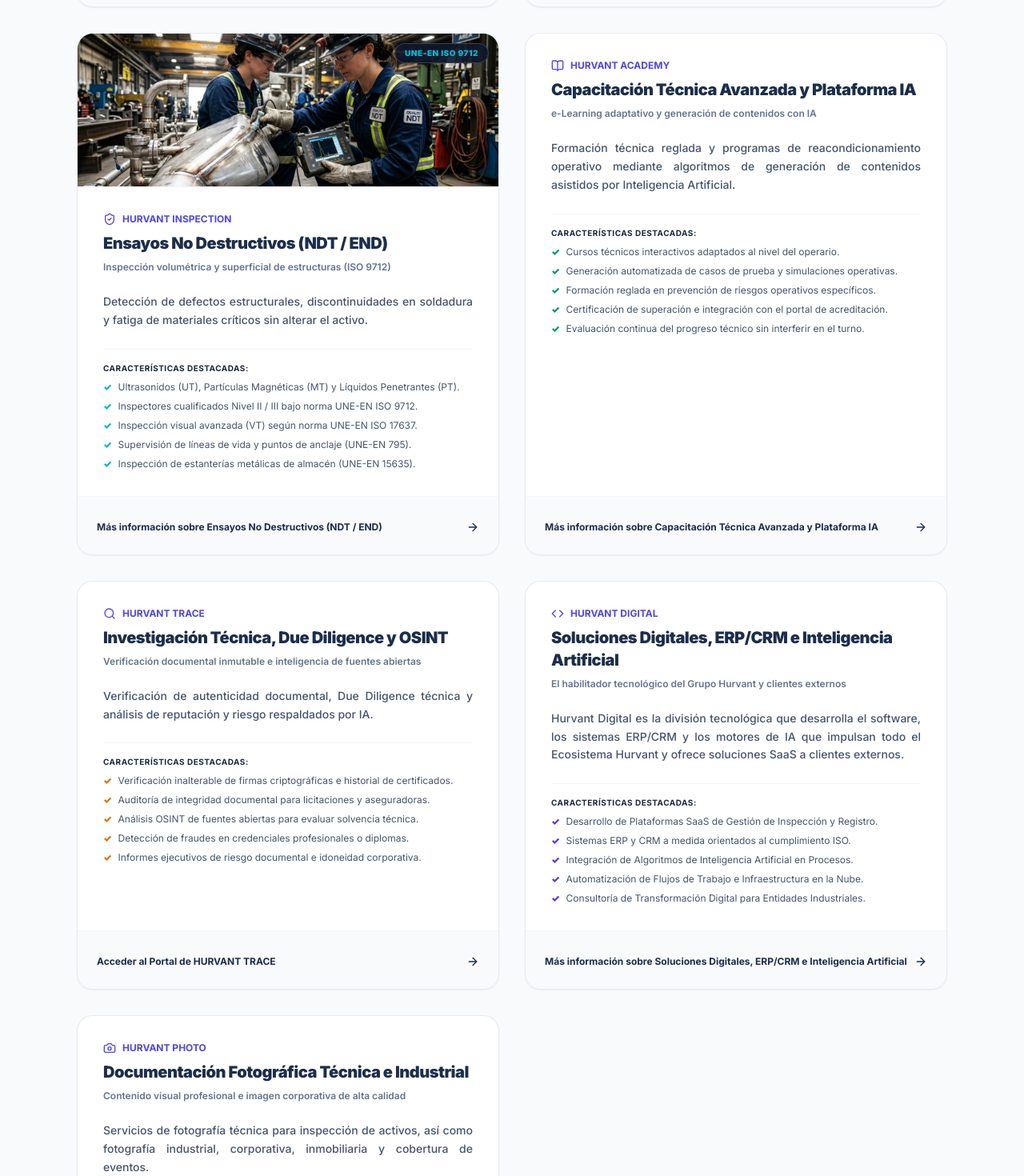
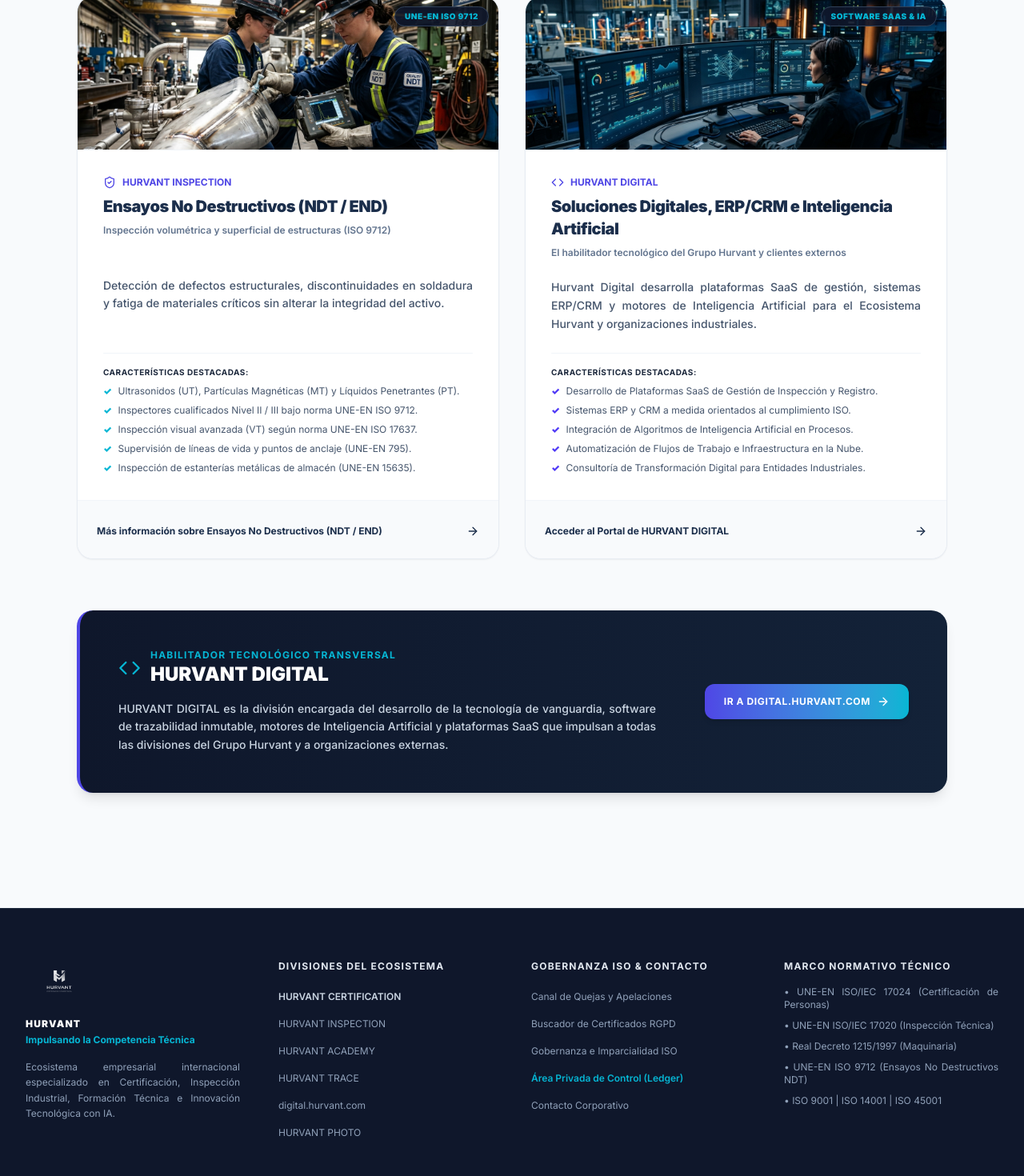
Before and after one commit to Triflonco/Hurvant-Certification, a React (Vite) app: page /servicios in a window 1280 px wide. Shown: the part 1220-2690 px from the top of the page at 80% size. Built offline with nearby package versions, Linux system fonts and the light colour scheme.

Commit message:
feat: ajustar catalogo de servicios a 4 divisiones clave con simetria 2x2 perfecta

```diff
--- a/src/components/Services.jsx
+++ b/src/components/Services.jsx
@@ -1,8 +1,7 @@
 import React, { useState } from 'react';
 import { Link } from 'react-router-dom';
 import {
-  Activity, FileText, Sliders, GraduationCap, Wrench, Shield, ArrowRight, Cpu,
-  Award, ShieldCheck, BookOpen, Search, Code, Camera, Sparkles, Layers
+  Wrench, ArrowRight, Award, ShieldCheck, Code, Layers
 } from 'lucide-react';
 import PageMeta from './shared/PageMeta';
 
@@ -13,10 +12,7 @@
     { id: 'all', name: 'Todas las Divisiones', icon: Layers },
     { id: 'certification', name: 'HURVANT CERTIFICATION', icon: Award },
     { id: 'inspection', name: 'HURVANT INSPECTION', icon: ShieldCheck },
-    { id: 'academy', name: 'HURVANT ACADEMY', icon: BookOpen },
-    { id: 'trace', name: 'HURVANT TRACE', icon: Search },
-    { id: 'digital', name: 'HURVANT DIGITAL', icon: Code },
-    { id: 'photo', name: 'HURVANT PHOTO', icon: Camera }
+    { id: 'digital', name: 'HURVANT DIGITAL', icon: Code }
   ];
 
   const ecosystemServices = [
@@ -32,7 +28,7 @@
       color: 'from-indigo-600 to-hurvant-navy',
       textColor: 'text-hurvant-indigo',
       badge: 'UNE-EN ISO/IEC 17024',
-      description: 'Evaluamos y certificamos las competencias técnicas reales de operarios, supervisores y técnicos en entornos exigentes.',
+      description: 'Evaluamos y certificamos las competencias técnicas reales de operarios, supervisores y técnicos en entornos laborales de alta exigencia.',
       details: [
         'Exámenes prácticos y teóricos bajo esquemas acreditados ISO 17024.',
         'Observación directa de desempeño y hábitos seguros en campo.',
@@ -52,8 +48,8 @@
       image: '/heavy_machinery_loader.png',
       color: 'from-indigo-700 to-slate-900',
       textColor: 'text-hurvant-navy',
-      badge: 'UNE-EN ISO/IEC 17020 | RD 1215/1997',
-      description: 'Inspección técnica reglamentaria y adecuación de maquinaria pesada, equipos de elevación e instalaciones conforme a la norma UNE-EN ISO/IEC 17020 y Ley 31/1995 LPRL.',
+      badge: 'UNE-EN ISO/IEC 17020 | RD 1215/97',
+      description: 'Inspección técnica reglamentaria y adecuación de maquinaria pesada, equipos de elevación e instalaciones conforme a UNE-EN ISO/IEC 17020 y Ley 31/1995 LPRL.',
       details: [
         'Inspección reglamentaria de carretillas, grúas, PEMP y plataformas.',
         'Dictámenes de adecuación según Real Decreto 1215/1997 Anexo I y II.',
@@ -68,13 +64,13 @@
       divisionName: 'HURVANT INSPECTION',
       title: 'Ensayos No Destructivos (NDT / END)',
       subtitle: 'Inspección volumétrica y superficial de estructuras (ISO 9712)',
-      link: '/servicios/ensayos-no-destructivos',
+      link: '/servicios/ensayos-no-destructivos-ndt',
       icon: ShieldCheck,
       image: '/ndt_testing_weld.png',
       color: 'from-cyan-600 to-slate-900',
       textColor: 'text-hurvant-cyan',
       badge: 'UNE-EN ISO 9712',
-      description: 'Detección de defectos estructurales, discontinuidades en soldadura y fatiga de materiales críticos sin alterar el activo.',
+      description: 'Detección de defectos estructurales, discontinuidades en soldadura y fatiga de materiales críticos sin alterar la integridad del activo.',
       details: [
         'Ultrasonidos (UT), Partículas Magnéticas (MT) y Líquidos Penetrantes (PT).',
         'Inspectores cualificados Nivel II / III bajo norma UNE-EN ISO 9712.',
@@ -84,83 +80,24 @@
       ]
     },
     {
-      id: 'acad-ia',
-      divisionId: 'academy',
-      divisionName: 'HURVANT ACADEMY',
-      title: 'Capacitación Técnica Avanzada y Plataforma IA',
-      subtitle: 'e-Learning adaptativo y generación de contenidos con IA',
-      link: '/contacto',
-      icon: BookOpen,
-      color: 'from-emerald-600 to-slate-900',
-      textColor: 'text-emerald-600',
-      badge: 'Plataforma IA Adaptativa',
-      description: 'Formación técnica reglada y programas de reacondicionamiento operativo mediante algoritmos de generación de contenidos asistidos por Inteligencia Artificial.',
-      details: [
-        'Cursos técnicos interactivos adaptados al nivel del operario.',
-        'Generación automatizada de casos de prueba y simulaciones operativas.',
-        'Formación reglada en prevención de riesgos operativos específicos.',
-        'Certificación de superación e integración con el portal de acreditación.',
-        'Evaluación continua del progreso técnico sin interferir en el turno.'
-      ]
-    },
-    {
-      id: 'trace-osint',
-      divisionId: 'trace',
-      divisionName: 'HURVANT TRACE',
-      title: 'Investigación Técnica, Due Diligence y OSINT',
-      subtitle: 'Verificación documental inmutable e inteligencia de fuentes abiertas',
-      link: 'https://trace.hurvant.com',
-      icon: Search,
-      color: 'from-amber-600 to-slate-900',
-      textColor: 'text-amber-600',
-      badge: 'Verification & OSINT IA',
-      description: 'Verificación de autenticidad documental, Due Diligence técnica y análisis de reputación y riesgo respaldados por IA.',
-      details: [
-        'Verificación inalterable de firmas criptográficas e historial de certificados.',
-        'Auditoría de integridad documental para licitaciones y aseguradoras.',
-        'Análisis OSINT de fuentes abiertas para evaluar solvencia técnica.',
-        'Detección de fraudes en credenciales profesionales o diplomas.',
-        'Informes ejecutivos de riesgo documental e idoneidad corporativa.'
-      ]
-    },
-    {
       id: 'digital-saas',
       divisionId: 'digital',
       divisionName: 'HURVANT DIGITAL',
       title: 'Soluciones Digitales, ERP/CRM e Inteligencia Artificial',
       subtitle: 'El habilitador tecnológico del Grupo Hurvant y clientes externos',
-      link: '/servicios',
+      link: 'https://digital.hurvant.com',
       icon: Code,
+      image: '/digital_saas_platform.png',
       color: 'from-indigo-600 to-slate-900',
       textColor: 'text-indigo-600',
-      badge: 'Software & SaaS Corporativo',
-      description: 'Hurvant Digital es la división tecnológica que desarrolla el software, los sistemas ERP/CRM y los motores de IA que impulsan todo el Ecosistema Hurvant y ofrece soluciones SaaS a clientes externos.',
+      badge: 'Software SaaS & IA',
+      description: 'Hurvant Digital desarrolla plataformas SaaS de gestión, sistemas ERP/CRM y motores de Inteligencia Artificial para el Ecosistema Hurvant y organizaciones industriales.',
       details: [
         'Desarrollo de Plataformas SaaS de Gestión de Inspección y Registro.',
         'Sistemas ERP y CRM a medida orientados al cumplimiento ISO.',
         'Integración de Algoritmos de Inteligencia Artificial en Procesos.',
         'Automatización de Flujos de Trabajo e Infraestructura en la Nube.',
         'Consultoría de Transformación Digital para Entidades Industriales.'
-      ]
-    },
-    {
-      id: 'photo-doc',
-      divisionId: 'photo',
-      divisionName: 'HURVANT PHOTO',
-      title: 'Documentación Fotográfica Técnica e Industrial',
-      subtitle: 'Contenido visual profesional e imagen corporativa de alta calidad',
-      link: 'https://www.hurvantphoto.com',
-      icon: Camera,
-      color: 'from-purple-600 to-slate-900',
-      textColor: 'text-purple-600',
-      badge: 'Contenido Visual Profesional',
-      description: 'Servicios de fotografía técnica para inspección de activos, así como fotografía industrial, corporativa, inmobiliaria y cobertura de eventos.',
-      details: [
-        'Documentación fotográfica de precisión para informes de inspección.',
-        'Fotografía de instalaciones industriales, maquinaria y procesos.',
-        'Fotografía corporativa para equipos directivos y comunicación.',
-        'Fotografía inmobiliaria y de patrimonio arquitectónico.',
-        'Cobertura visual completa de eventos corporativos e institucionales.'
       ]
     }
   ];
@@ -173,7 +110,7 @@
     <>
       <PageMeta
         title="Divisiones y Catálogo del Ecosistema | GRUPO HURVANT"
-        description="Conozca el catálogo de divisiones del Grupo Hurvant: Hurvant Certification, Hurvant Inspection, Hurvant Academy, Hurvant Trace, Hurvant Digital y Hurvant Photo."
+        description="Conozca el catálogo de divisiones del Grupo Hurvant: Hurvant Certification, Hurvant Inspection y Hurvant Digital."
         canonicalPath="/servicios"
       />
       <section className="max-w-6xl mx-auto px-4 sm:px-6 lg:px-8 py-16 animate-slide-up" aria-labelledby="services-title">
@@ -188,7 +125,7 @@
           </p>
         </header>
 
-        {/* Filtro por División */}
+        {/* Filtro por División Simétrico */}
         <div className="flex flex-wrap justify-center items-center gap-2.5 mb-12 bg-slate-100/90 p-2.5 rounded-custom-lg border border-slate-200/80">
           {divisions.map((div) => {
             const Icon = div.icon;
@@ -197,7 +134,7 @@
               <button
                 key={div.id}
                 onClick={() => setActiveDivision(div.id)}
-                className={`inline-flex items-center justify-center gap-2 px-4 py-2.5 rounded-custom-md text-xs font-bold transition-all ${
+                className={`inline-flex items-center justify-center gap-2 px-5 py-2.5 rounded-custom-md text-xs font-bold transition-all ${
                   active
                     ? 'bg-hurvant-navy text-white shadow-md'
                     : 'text-slate-650 hover:text-hurvant-navy hover:bg-white/80'
@@ -210,7 +147,7 @@
           })}
         </div>
 
-        {/* Grid de Servicios y Divisiones */}
+        {/* Grid 2x2 Simétrico de Servicios y Divisiones */}
         <div className="grid grid-cols-1 md:grid-cols-2 gap-8 items-stretch mb-16">
           {filteredServices.map((service) => {
             const IconComponent = service.icon;
@@ -232,10 +169,10 @@
                   </div>
                 )}
 
-                <div className="p-8 space-y-6 flex-grow">
+                <div className="p-8 space-y-6 flex-grow flex flex-col justify-between">
                   <div className="space-y-2">
                     <div className="flex items-center gap-2 text-xs font-bold text-hurvant-indigo">
-                      <IconComponent className="h-4 w-4" />
+                      <IconComponent className="h-4 w-4 shrink-0" />
                       <span>{service.divisionName}</span>
                     </div>
                     <h3 className="text-xl font-black text-hurvant-navy tracking-tight">{service.title}</h3>
@@ -286,24 +223,26 @@
         </div>
 
         {/* Módulo de HURVANT DIGITAL como Habilitador Tecnológico */}
-        <div className="bg-gradient-to-r from-slate-900 to-hurvant-navy-dark text-white rounded-custom-lg p-8 sm:p-12 shadow-lg border-l-4 border-hurvant-indigo space-y-6">
+        <div className="bg-gradient-to-r from-slate-900 to-hurvant-navy-dark text-white rounded-custom-lg p-8 sm:p-12 shadow-lg border-l-4 border-hurvant-indigo flex flex-col md:flex-row items-start md:items-center justify-between gap-8">
+          <div className="space-y-4 max-w-2xl">
             <div className="flex items-center gap-3">
-            <Code className="h-7 w-7 text-hurvant-cyan" />
+              <Code className="h-7 w-7 text-hurvant-cyan shrink-0" />
               <div>
                 <span className="text-xs font-bold text-hurvant-cyan uppercase tracking-widest block">Habilitador Tecnológico Transversal</span>
                 <h3 className="text-2xl font-black text-white">HURVANT DIGITAL</h3>
               </div>
             </div>
 
-          <p className="text-xs sm:text-sm text-slate-300 leading-relaxed max-w-3xl font-medium">
-            HURVANT DIGITAL es la división encargada del desarrollo de la tecnología de vanguardia, software de trazabilidad inmutable, motores de Inteligencia Artificial y plataformas SaaS que impulsan a todas las demás divisiones del Grupo Hurvant. Además, ofrece estos mismos desarrollos a organizaciones externas que buscan la máxima excelencia digital.
+            <p className="text-xs sm:text-sm text-slate-300 leading-relaxed font-medium">
+              HURVANT DIGITAL es la división encargada del desarrollo de la tecnología de vanguardia, software de trazabilidad inmutable, motores de Inteligencia Artificial y plataformas SaaS que impulsan a todas las divisiones del Grupo Hurvant y a organizaciones externas.
             </p>
+          </div>
 
           <a
             href="https://digital.hurvant.com"
             target="_blank"
             rel="noopener noreferrer"
-            className="inline-flex items-center gap-2 bg-gradient-to-r from-hurvant-indigo to-hurvant-cyan text-white font-bold text-xs px-6 py-3 rounded-custom-md hover:brightness-110 transition-all uppercase tracking-wider"
+            className="inline-flex items-center gap-2 bg-gradient-to-r from-hurvant-indigo to-hurvant-cyan text-white font-bold text-xs px-6 py-3.5 rounded-custom-md hover:brightness-110 transition-all uppercase tracking-wider shrink-0 shadow-md"
           >
             <span>Ir a digital.hurvant.com</span>
             <ArrowRight className="h-4 w-4" />
```
Also changed, not shown: public/digital_saas_platform.png (added). Lines whose indentation alone changed are shown as unchanged.
